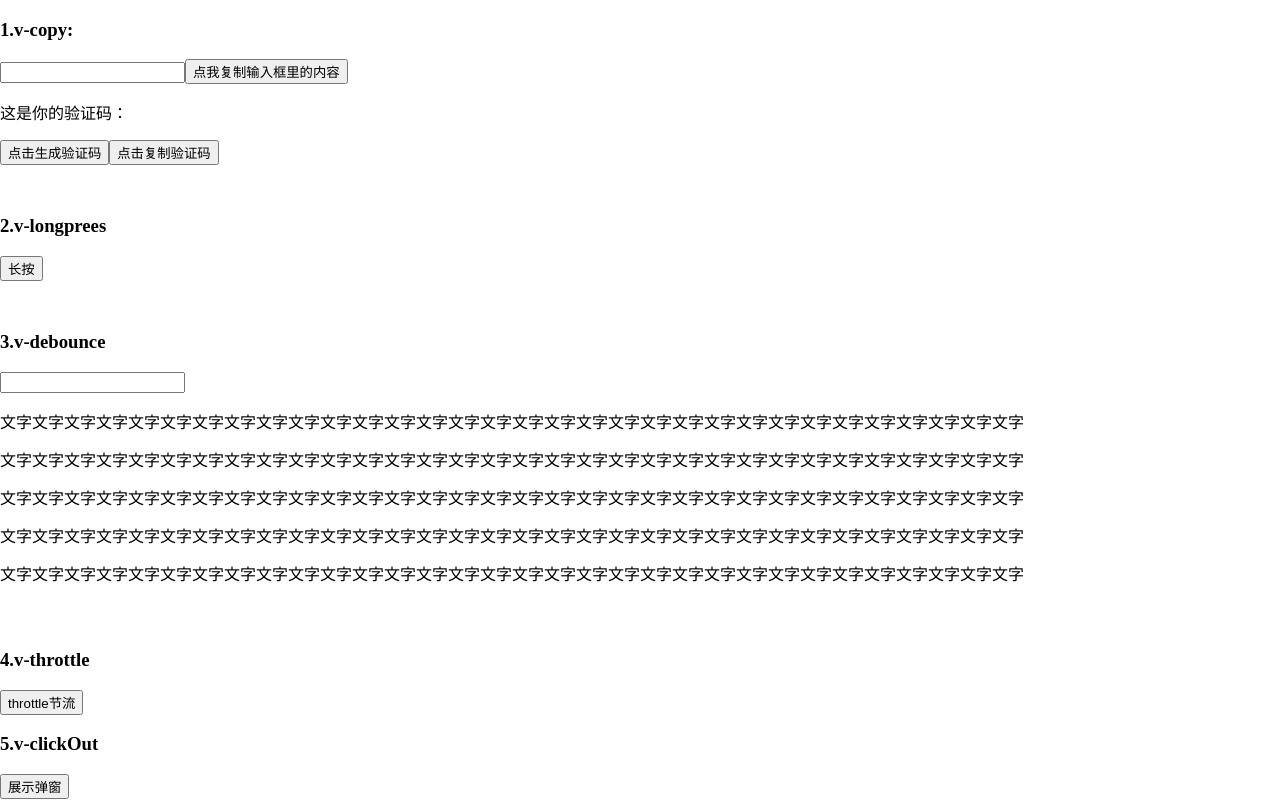
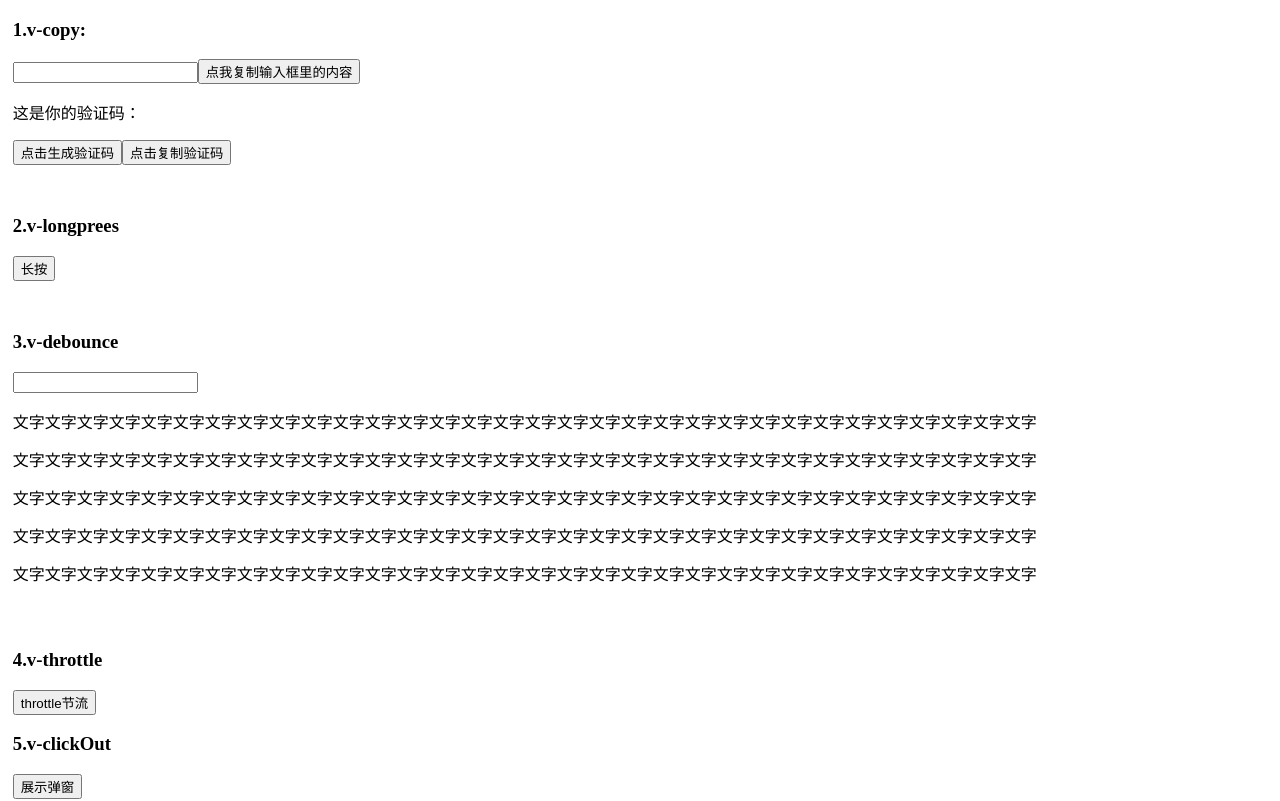
Before and after one commit to Huangwanbin/vue-directives, a Vue app: page /#/ in a window 1280 px wide. Shown: the top 801 px of the page. Built offline with nearby package versions, Linux system fonts and the light colour scheme.

Commit message:
add .home css

```diff
--- a/src/views/Home.vue
+++ b/src/views/Home.vue
@@ -154,6 +154,8 @@ export default {
 
 <style lang="less" scoped>
   .home{
+    box-sizing: border-box;
+    padding-left: 1%;
     width: 100%;
     height: 100%;
     position: relative;
```
